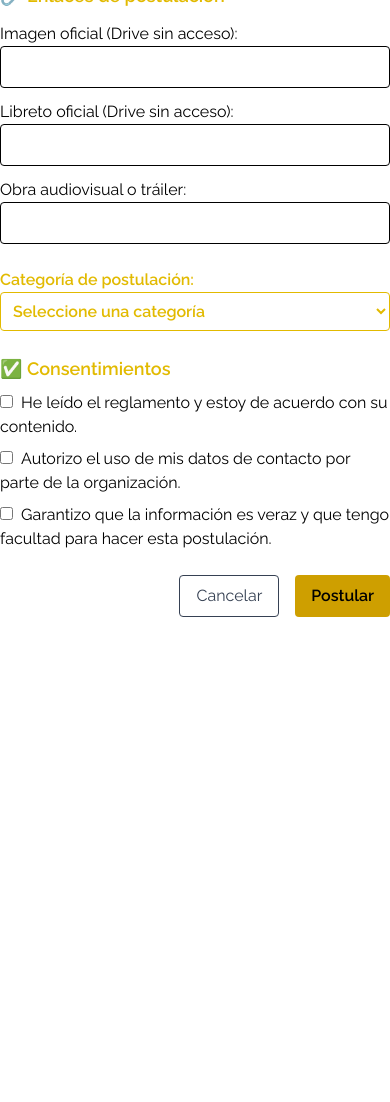
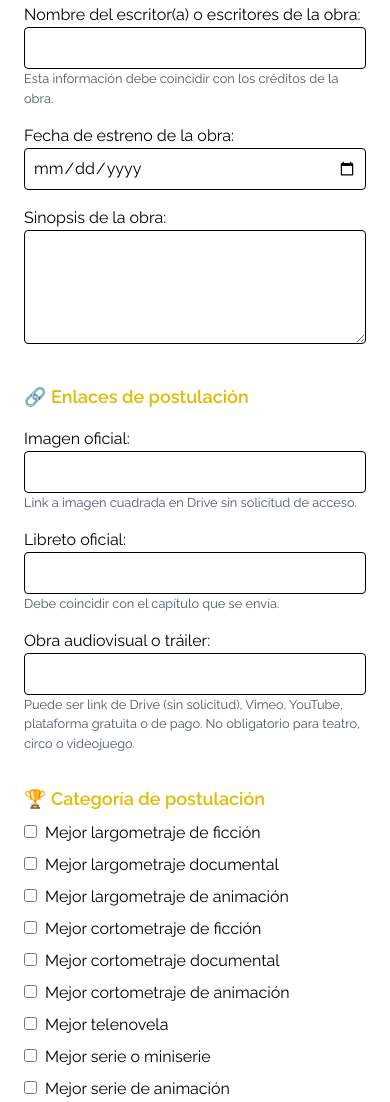
Before and after one commit to principedelosparamos-fund/premios-paramo, an Astro site: page /proyectos in a window 390 px wide. Shown: the part 898-2000 px from the top of the page. Before the commit the page ends 1515 px from the top, so only its background shows below. Built offline with nearby package versions, Linux system fonts and the light colour scheme; Astro itself is replaced by a stand-in of ours; no server answers.

Commit message:
feat: optimizar formulario de inscripción de proyectos con fecha formateada y estructura UX mejorada

```diff
--- a/src/components/Hero.astro
+++ b/src/components/Hero.astro
@@ -1,8 +1,8 @@
 ---
-import { Picture } from "astro:assets";
 import hero1920 from "../assets/img/hero-photo-1920.jpg";
 import hero1024 from "../assets/img/hero-photo-1024.jpg";
 import heroMobile from "../assets/img/hero-photo-700.jpg";
+
 import hero1920wp from "../assets/img/hero-photo-1920.webp";
 import hero1024wp from "../assets/img/hero-photo-1024.webp";
 import heroMobilewp from "../assets/img/hero-photo-700.webp";
@@ -12,7 +12,7 @@ import heroMobilewp from "../assets/img/hero-photo-700.webp";
   class="bg-black-500 w-full h-[90vh] md:h-[70vh] xl:h-[85vh] overflow-hidden"
 >
   <picture class="w-full h-full">
-    <!-- WebP fuentes -->
+    <!-- Fuentes en WebP optimizadas -->
     <source
       srcset={hero1920wp.src}
       media="(min-width: 1280px)"
@@ -29,7 +29,7 @@ import heroMobilewp from "../assets/img/hero-photo-700.webp";
       type="image/webp"
     />
 
-    <!-- JPG fallback -->
+    <!-- Fuentes en JPG como fallback -->
     <source
       srcset={hero1920.src}
       media="(min-width: 1280px)"
@@ -40,11 +40,18 @@ import heroMobilewp from "../assets/img/hero-photo-700.webp";
       media="(min-width: 768px)"
       type="image/jpeg"
     />
+    <source
+      srcset={heroMobile.src}
+      media="(max-width: 767px)"
+      type="image/jpeg"
+    />
+
     <img
       src={heroMobile.src}
       alt="Portada de los Premios Príncipe de los Páramos"
       class="w-full h-full object-cover object-bottom"
       loading="lazy"
+      decoding="async"
     />
   </picture>
 </section>
--- a/src/components/Programacion.astro
+++ b/src/components/Programacion.astro
@@ -9,7 +9,7 @@ import Button from "./Button.astro";
       Colombia.
     </h2>
   </div>
-  <div class="container mx-auto grid grid-cols-[1fr] lg:grid-cols-[2fr_1fr]">
+  <div class="container mx-auto">
     <div class="">
       <!-- Imagen simple -->
       <img
@@ -18,12 +18,6 @@ import Button from "./Button.astro";
         class="w-full"
         loading="lazy"
       />
-    </div>
-    <div class="bg-white text-center py-24 px-6">
-      <div class="flex justify-center items-center h-full flex-col gap-8">
-        <h2 class="text-7xl font-bold font-paramo text-gold-900">
-          21 al 25 <br /> de julio
-        </h2>
       <Button
         text="Programación"
         type="primary"
@@ -33,5 +27,4 @@ import Button from "./Button.astro";
       />
     </div>
   </div>
-  </div>
 </section>
--- a/src/components/ProyectoForm.tsx
+++ b/src/components/ProyectoForm.tsx
@@ -1,17 +1,24 @@
 import { useState } from 'react';
 import { db } from '../lib/firebase';
-import {
-  doc,
-  setDoc,
-  getDoc,
-  Timestamp
-} from 'firebase/firestore';
+import { doc, setDoc, getDoc, Timestamp } from 'firebase/firestore';
+import { CATEGORIES } from '../lib/categories';
+
+// 🔥 Función para formatear fecha tipo "31/03/2025 19:00"
+const formatearFecha = (fechaInput: string) => {
+  const fecha = new Date(fechaInput);
+  const dia = fecha.getDate().toString().padStart(2, '0');
+  const mes = (fecha.getMonth() + 1).toString().padStart(2, '0');
+  const año = fecha.getFullYear();
+  const horas = fecha.getHours().toString().padStart(2, '0');
+  const minutos = fecha.getMinutes().toString().padStart(2, '0');
+  return `${dia}/${mes}/${año} ${horas}:${minutos}`;
+};
 
 export default function ProyectoForm() {
   const [error, setError] = useState('');
   const [loading, setLoading] = useState(false);
 
-  const handleSubmit = async (e: React.FormEvent) => {
+  const handleSubmit = async (e: React.FormEvent<HTMLFormElement>) => {
     e.preventDefault();
     setError('');
     setLoading(true);
@@ -20,13 +27,13 @@ export default function ProyectoForm() {
     const data = new FormData(form);
     const datos = Object.fromEntries(data.entries());
 
-    // Validación de checkboxes
+    // ✅ Validación de consentimientos
     if (
       !data.get('aceptaReglamento') ||
       !data.get('contactoAutorizado') ||
       !data.get('garantiaVeracidad')
     ) {
-      setError('Debes aceptar todos los términos antes de enviar.');
+      setError('⚠️ Debes aceptar todos los términos antes de enviar.');
       setLoading(false);
       return;
     }
@@ -38,43 +45,55 @@ export default function ProyectoForm() {
 
       const ref = doc(db, 'proyectos', id);
       const snap = await getDoc(ref);
+
       if (snap.exists()) {
         setError('⚠️ Ya existe una postulación con este correo y celular.');
         setLoading(false);
         return;
       }
 
+      const fechaRegistro = new Date().toLocaleString('es-CO', { hour12: false });
+
       await setDoc(ref, {
         ...datos,
-        fechaEstreno: new Date(datos.fechaEstreno.toString()),
+        fechaEstreno: formatearFecha(datos.fechaEstreno.toString()),
+        fechaRegistro,
         timestamp: Timestamp.now(),
         calificado: false,
       });
 
-      // ✅ Redirigir nativamente sin React Router
       window.location.href = '/proyecto-gracias';
-
     } catch (err) {
       console.error(err);
       setError('❌ No se pudo registrar la obra. Intenta nuevamente.');
       setLoading(false);
     }
-
   };
 
   return (
-    <form onSubmit={handleSubmit} className="space-y-6 max-w-2xl mx-auto">
-      <h2 className="text-xl font-bold text-gold-600">Formulario de Postulación</h2>
+    <form onSubmit={handleSubmit} className="space-y-8 max-w-2xl mx-auto p-6">
+      {/* 📝 Instrucciones de postulación */}
+      <section className="space-y-4">
+        <p>
+          Si usted está aquí es porque quiere postular una obra a los Premios Príncipe de los Páramos 2025, ha leído el reglamento y está de acuerdo con su contenido.
+        </p>
+        <p>
+          Si no ha leído el reglamento, puede visualizarlo <a href="/reglamento" className="text-blue-600 underline" target="_blank">aquí</a>.
+        </p>
+        <p>
+          Ahora que está de acuerdo con las reglas y condiciones para postular una obra, por favor diligencie los siguientes datos. Todos los campos son obligatorios.
+        </p>
+      </section>
 
       {error && <p className="text-red-600">{error}</p>}
       {loading && <p className="text-blue-600">Enviando...</p>}
 
       {/* 🧍 Datos del postulante */}
-      <fieldset className="space-y-3">
+      <fieldset className="space-y-4">
         <legend className="font-semibold text-lg text-gold-500">🧍 Datos del postulante</legend>
 
         <label className="block">
-          Nombre y apellido:
+          Nombre y apellido de quien postula:
           <input name="nombrePostulante" required className="w-full p-2 border rounded" />
         </label>
 
@@ -84,7 +103,7 @@ export default function ProyectoForm() {
             <option value="">Seleccione una opción</option>
             <option value="autor">Autor(a) de la obra</option>
             <option value="productor">Productor(a) de la obra</option>
-            <option value="ejecutivo">Ejecutivo(a) del medio</option>
+            <option value="ejecutivo">Ejecutivo(a) del medio donde se estrenó la obra</option>
           </select>
         </label>
 
@@ -100,64 +119,73 @@ export default function ProyectoForm() {
       </fieldset>
 
       {/* 🎬 Información de la obra */}
-      <fieldset className="space-y-3">
+      <fieldset className="space-y-4">
         <legend className="font-semibold text-lg text-gold-500">🎬 Información de la obra</legend>
 
         <label className="block">
           Nombre de la obra:
           <input name="nombreObra" required className="w-full p-2 border rounded" />
+          <small className="text-gray-600 block">Si se trata de una temporada en especial, se debe mencionar.</small>
         </label>
 
         <label className="block">
-          Escritor(es) de la obra:
+          Nombre del escritor(a) o escritores de la obra:
           <input name="escritores" required className="w-full p-2 border rounded" />
+          <small className="text-gray-600 block">Esta información debe coincidir con los créditos de la obra.</small>
         </label>
 
         <label className="block">
-          Fecha de estreno:
+          Fecha de estreno de la obra:
           <input type="date" name="fechaEstreno" required className="w-full p-2 border rounded" />
         </label>
 
         <label className="block">
-          Sinopsis:
-          <textarea name="sinopsis" rows={4} required className="w-full p-2 border rounded" />
+          Sinopsis de la obra:
+          <textarea name="sinopsis" rows={4} required className="w-full p-2 border rounded resize-y" />
         </label>
       </fieldset>
 
       {/* 🔗 Enlaces */}
-      <fieldset className="space-y-3">
+      <fieldset className="space-y-4">
         <legend className="font-semibold text-lg text-gold-500">🔗 Enlaces de postulación</legend>
 
         <label className="block">
-          Imagen oficial (Drive sin acceso):
+          Imagen oficial:
           <input type="url" name="linkImagen" required className="w-full p-2 border rounded" />
+          <small className="text-gray-600 block">Link a imagen cuadrada en Drive sin solicitud de acceso.</small>
         </label>
 
         <label className="block">
-          Libreto oficial (Drive sin acceso):
+          Libreto oficial:
           <input type="url" name="linkLibreto" required className="w-full p-2 border rounded" />
+          <small className="text-gray-600 block">Debe coincidir con el capítulo que se envía.</small>
         </label>
 
         <label className="block">
           Obra audiovisual o tráiler:
           <input type="url" name="linkVideo" required className="w-full p-2 border rounded" />
+          <small className="text-gray-600 block">
+            Puede ser link de Drive (sin solicitud), Vimeo, YouTube, plataforma gratuita o de pago.
+            No obligatorio para teatro, circo o videojuego.
+          </small>
         </label>
       </fieldset>
 
-      {/* 🏆 Categoría */}
-      <label className="block font-semibold text-gold-500">
-        Categoría de postulación:
-        <select name="categoria" required className="w-full p-2 border rounded">
-          <option value="">Seleccione una categoría</option>
-          <option value="documental">Documental</option>
-          <option value="cortometraje">Cortometraje</option>
-          <option value="animacion">Animación</option>
-          <option value="teatro">Teatro</option>
-          <option value="circo">Circo</option>
-          <option value="videojuego">Videojuego</option>
-          {/* Agrega las demás aquí */}
-        </select>
-      </label>
+      {/* 🏆 Categorías */}
+      <fieldset className="space-y-2">
+        <legend className="font-semibold text-lg text-gold-500">🏆 Categoría de postulación</legend>
+        {CATEGORIES.map((categoria) => (
+          <label key={categoria} className="block">
+            <input
+              type="checkbox"
+              name="categorias"
+              value={categoria}
+              className="mr-2"
+            />
+            {categoria}
+          </label>
+        ))}
+      </fieldset>
 
       {/* ✅ Consentimientos */}
       <fieldset className="space-y-2">
@@ -169,16 +197,16 @@ export default function ProyectoForm() {
         </label>
         <label className="block">
           <input type="checkbox" name="contactoAutorizado" required className="mr-2" />
-          Autorizo el uso de mis datos de contacto por parte de la organización.
+          La organización puede usar mis datos para contactarme.
         </label>
         <label className="block">
           <input type="checkbox" name="garantiaVeracidad" required className="mr-2" />
-          Garantizo que la información es veraz y que tengo facultad para hacer esta postulación.
+          Garantizo que la información es veraz y tengo facultad para postular esta obra.
         </label>
       </fieldset>
 
       {/* Botones */}
-      <div className="flex justify-end space-x-4">
+      <div className="flex justify-end gap-4">
         <button type="reset" className="border px-4 py-2 rounded text-gray-700">Cancelar</button>
         <button type="submit" disabled={loading} className="bg-gold-600 text-black font-semibold px-4 py-2 rounded disabled:opacity-50">
           {loading ? 'Enviando...' : 'Postular'}
--- /dev/null
+++ b/src/lib/categories.ts
@@ -0,0 +1,18 @@
+export const CATEGORIES = [
+    "Mejor largometraje de ficción",
+    "Mejor largometraje documental",
+    "Mejor largometraje de animación",
+    "Mejor cortometraje de ficción",
+    "Mejor cortometraje documental",
+    "Mejor cortometraje de animación",
+    "Mejor telenovela",
+    "Mejor serie o miniserie",
+    "Mejor serie de animación",
+    "Mejor serie documental",
+    "Mejor obra de teatro",
+    "Mejor obra circense",
+    "Mejor videojuego",
+    "Mejor vodcast",
+    "Mejor video musical",
+    "Mejor spot publicitario",
+  ];
```
Lines whose indentation alone changed are shown as unchanged.
